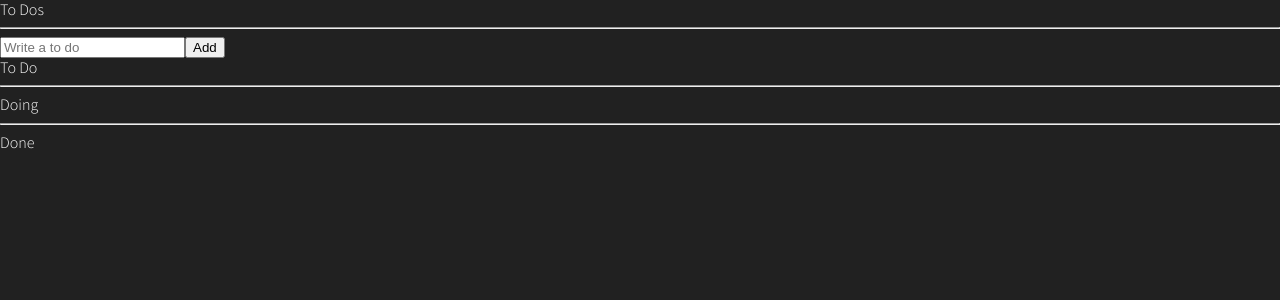
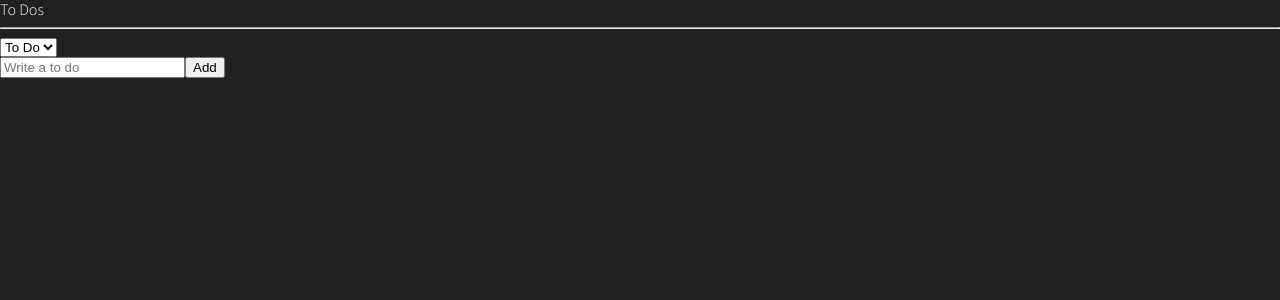
Before and after one commit to seorang42/to-do-list, a React (Create React App) app: page / in a window 1280 px wide. Shown: the top 300 px of the page. Built offline with nearby package versions, Linux system fonts and the light colour scheme.

Commit message:
6.17 Selectors part Two

```diff
--- a/src/atoms.tsx
+++ b/src/atoms.tsx
@@ -5,6 +5,11 @@
   id: number;
   category: "TO_DO" | "DOING" | "DONE";
 }
+
+export const categoryState = atom({
+  key: "category",
+  default: "TO_DO",
+});
 
 export const toDoState = atom<IToDo[]>({
   key: "toDo",
@@ -15,10 +20,7 @@
   key: "toDoSelector",
   get: ({ get }) => {
     const toDos = get(toDoState);
-    return [
-      toDos.filter((toDo) => toDo.category === "TO_DO"),
-      toDos.filter((toDo) => toDo.category === "DOING"),
-      toDos.filter((toDo) => toDo.category === "DONE"),
-    ];
+    const category = get(categoryState);
+    return toDos.filter((toDo) => toDo.category === category);
   },
 });
--- a/src/components/ToDoList.tsx
+++ b/src/components/ToDoList.tsx
@@ -1,35 +1,27 @@
-import { useRecoilValue } from "recoil";
+import { useRecoilState, useRecoilValue } from "recoil";
 import CreateToDo from "./CreateToDo";
-import { toDoSelector, toDoState } from "../atoms";
+import { categoryState, toDoSelector } from "../atoms";
 import ToDo from "./ToDo";
 
 function ToDoList() {
-  const [toDo, doing, done] = useRecoilValue(toDoSelector);
+  const toDos = useRecoilValue(toDoSelector);
+  const [category, setCategory] = useRecoilState(categoryState);
+  const onInput = (event: React.FormEvent<HTMLSelectElement>) => {
+    setCategory(event.currentTarget.value);
+  };
   return (
     <div>
       <h1>To Dos</h1>
       <hr />
+      <select value={category} onInput={onInput}>
+        <option value="TO_DO">To Do</option>
+        <option value="DOING">Doing</option>
+        <option value="DONE">Done</option>
+      </select>
       <CreateToDo />
-      <h2>To Do</h2>
-      <ul>
-        {toDo.map((toDo) => (
-          <ToDo key={toDo.id} {...toDo} />
-        ))}
-      </ul>
-      <hr />
-      <h2>Doing</h2>
-      <ul>
-        {doing.map((toDo) => (
-          <ToDo key={toDo.id} {...toDo} />
-        ))}
-      </ul>
-      <hr />
-      <h2>Done</h2>
-      <ul>
-        {done.map((toDo) => (
-          <ToDo key={toDo.id} {...toDo} />
-        ))}
-      </ul>
+      {toDos?.map((toDo) => (
+        <ToDo key={toDo.id} {...toDo} />
+      ))}
     </div>
   );
 }
```
